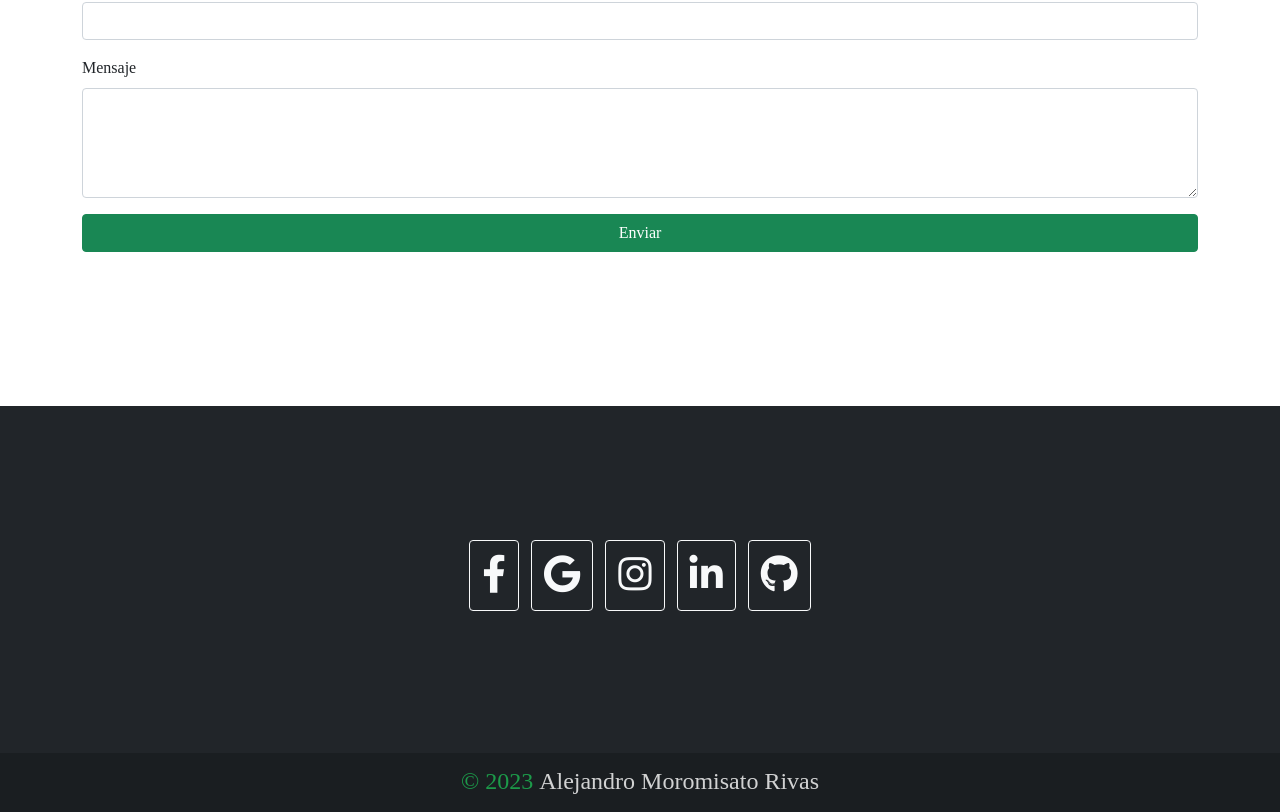
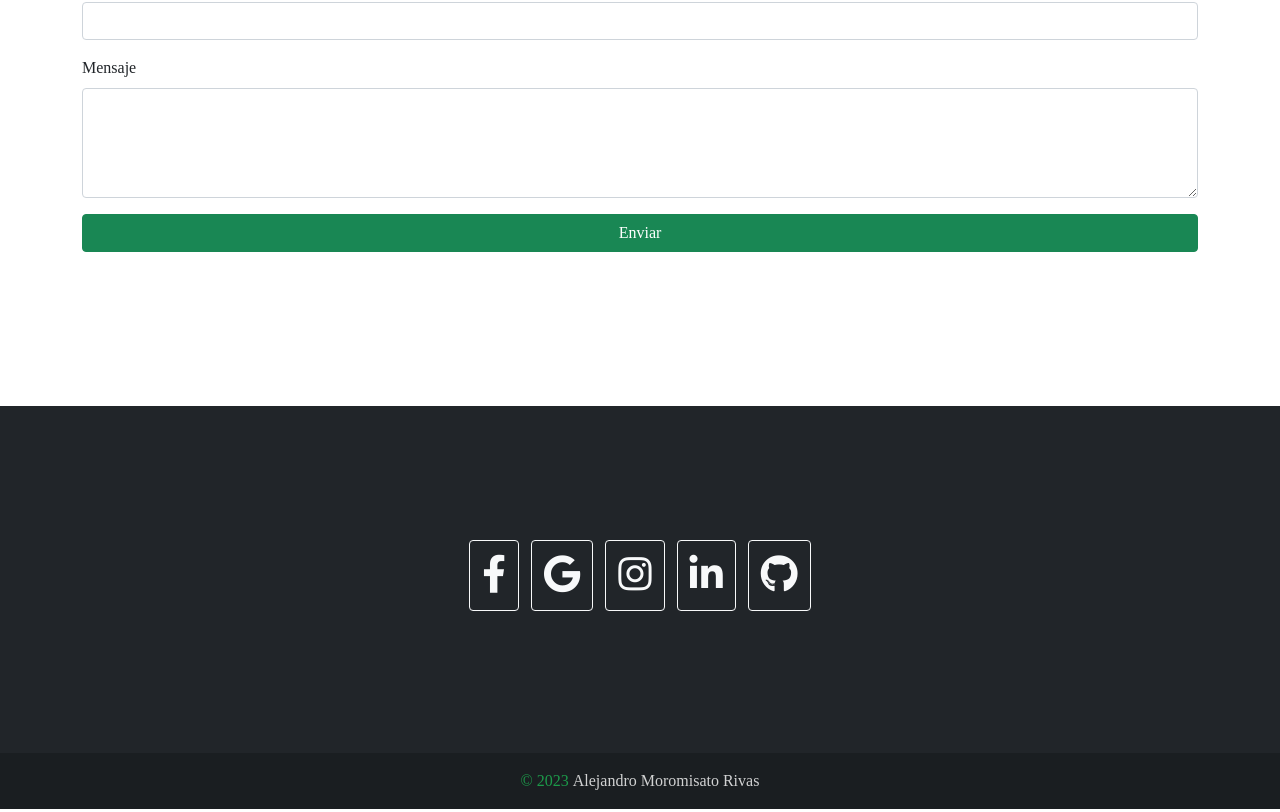
Before and after one commit to alejandro-moromisato/alejandro-moromisato.github.io, a plain HTML site: page index.html in a window 1280 px wide. Shown: the part 3744-4556 px from the top of the page. Drawn offline with nearby package versions, Linux system fonts and the light colour scheme.

Commit message:
Add files via upload

```diff
--- a/css/estilos.css
+++ b/css/estilos.css
@@ -289,10 +289,9 @@ section{
 
 .copyright{
     font-family: 'Raleway';
-    font-size: 0.8em;
     line-height: 1em;
     margin: 3em 0 0 0;
-    font-size: 24px;
+    font-size: 1.5;
     opacity:0.8;
     text-decoration: none;
     color:#fff;
```
